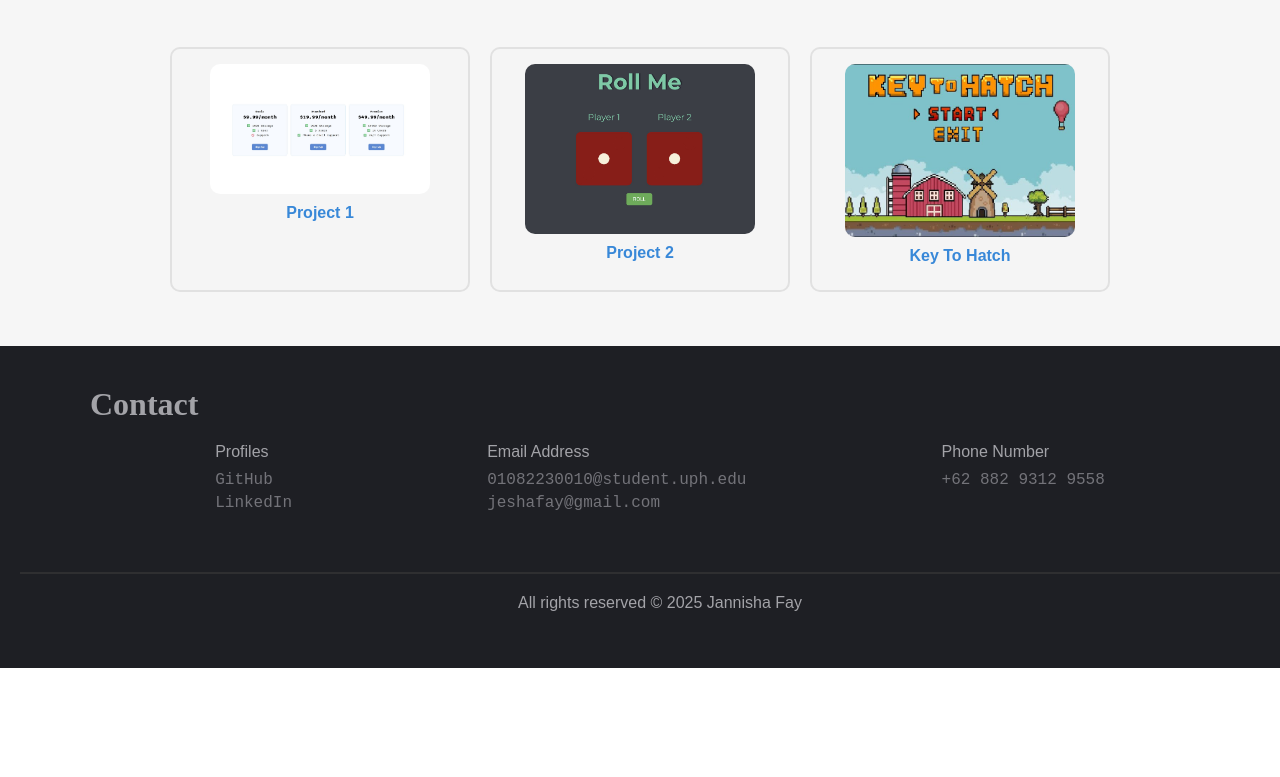
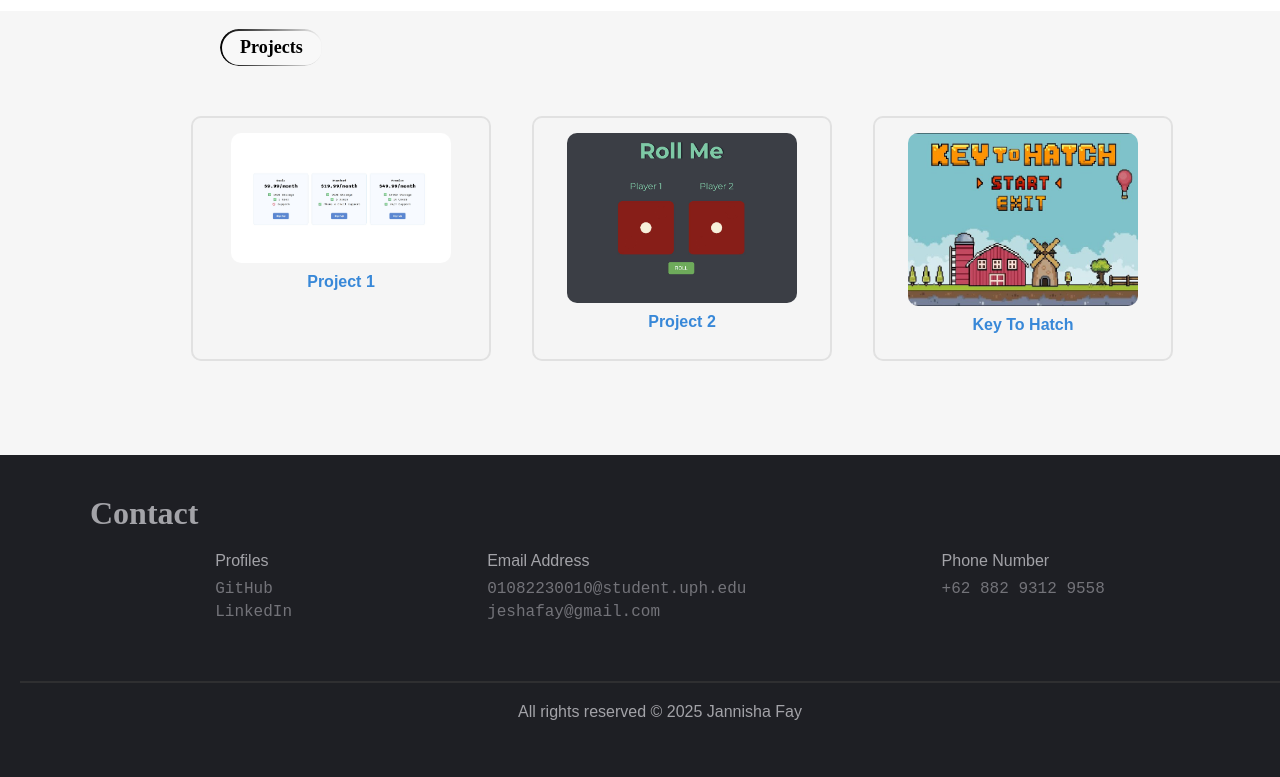
Before and after one commit to jeshafay/Portfolio, a plain HTML site: page index.html in a window 1280 px wide. Shown: the part 1446-2223 px from the top of the page. Before the commit the page ends 2114 px from the top, so only its background shows below. Drawn offline with Linux system fonts and the light colour scheme.

Commit message:
Update style

```diff
--- a/style.css
+++ b/style.css
@@ -15,7 +15,7 @@ h1, h2, h3 {
     padding: 0;
 }
 
-.section-title {
+/* .section-title {
     display: inline-block;
     border: 1px solid #1e1f24;
     border-radius: 50px;
@@ -23,6 +23,36 @@ h1, h2, h3 {
     text-align: left;
     margin-left: 220px;
     padding-bottom: 0;
+
+    border-image: linear-gradient(to right, black, transparent) 1;
+    border-image-slice: 1;
+} */
+
+.section-title {
+    position: relative;
+    display: inline-block;
+    padding: 8px 20px;
+    border-radius: 50px;
+    font-size: 18px;
+    font-weight: bold;
+    background: rgba(255, 255, 255, 0.205);
+    z-index: 1;
+    margin-left: 220px;
+}
+
+.section-title::before {
+    content: "";
+    position: absolute;
+    inset: 0;
+    border-radius: 50px;
+    padding: 1.5px;
+    background: linear-gradient(to right, black, transparent);
+    -webkit-mask:
+        linear-gradient(#fff 0 0) content-box,
+        linear-gradient(#fff 0 0);
+    -webkit-mask-composite: xor;
+            mask-composite: exclude;
+    z-index: -1;
 }
 
 
@@ -58,7 +88,7 @@ h1, h2, h3 {
 .nav-bar {
     display: flex;
     justify-content: center;
-    gap: 20px;
+    gap: 8px;
 }
 
 .nav-bar a {
@@ -129,7 +159,7 @@ h1, h2, h3 {
     margin: 0 auto;
     text-align: justify;
     margin-top: 40px;
-    margin-bottom: 10px;
+    margin-bottom: 40px;
 }
 
 /* =========================
@@ -178,6 +208,8 @@ h1, h2, h3 {
 .services-box:hover {
     background: #23242a;
     color: white;
+    transform: scale(1.05);
+    box-shadow: 0 0 15px rgba(0, 0, 0, 0.079);
     transition: 0.2s;
 }
 
@@ -192,10 +224,13 @@ h1, h2, h3 {
 .projects-container {
     display: flex;
     flex-direction: row;
-    justify-content: center;
+    justify-content: space-evenly;
+    max-width: 80%;
     gap: 20px;
     flex-wrap: wrap;
     margin-top: 50px;
+    margin-left: 170px;
+    margin-bottom: 40px;
 }
 
 .project-card {
```
